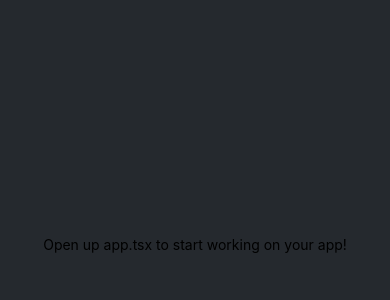
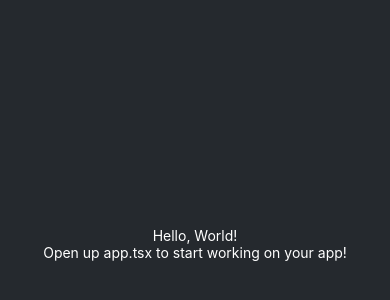
Before and after one commit to Masa0650/interntest, a React Native app: screen / in a window 390 px wide. Shown: the part 178-478 px from the top of the page. Built offline with nearby package versions, Linux system fonts and the light colour scheme.

Commit message:
テキストカラーを変更

```diff
--- a/src/screens/app.tsx
+++ b/src/screens/app.tsx
@@ -6,7 +6,10 @@
 const App: FC = () => {
   return (
     <View style={styles.container}>
-      <Text>Open up app.tsx to start working on your app!</Text>
+      <Text style={{ color: "#fff" }}>Hello, World!</Text>
+      <Text style={styles.text}>
+        Open up app.tsx to start working on your app!
+      </Text>
       <StatusBar style="auto" />
     </View>
   );
@@ -19,6 +22,9 @@
     alignItems: "center",
     justifyContent: "center",
   },
+  text: {
+    color: "#fff",
+  },
 });
 
 registerRootComponent(App);
```
